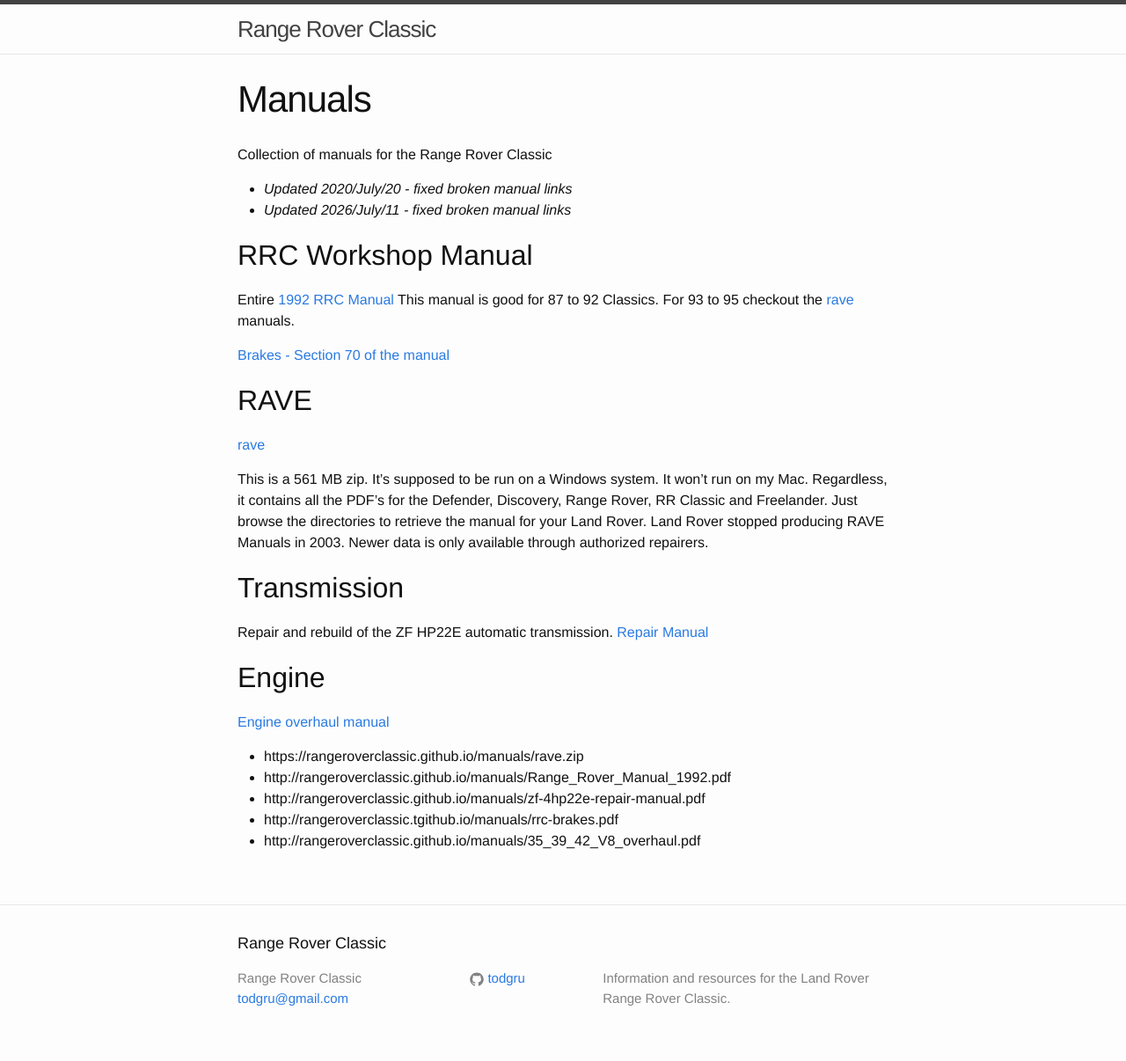
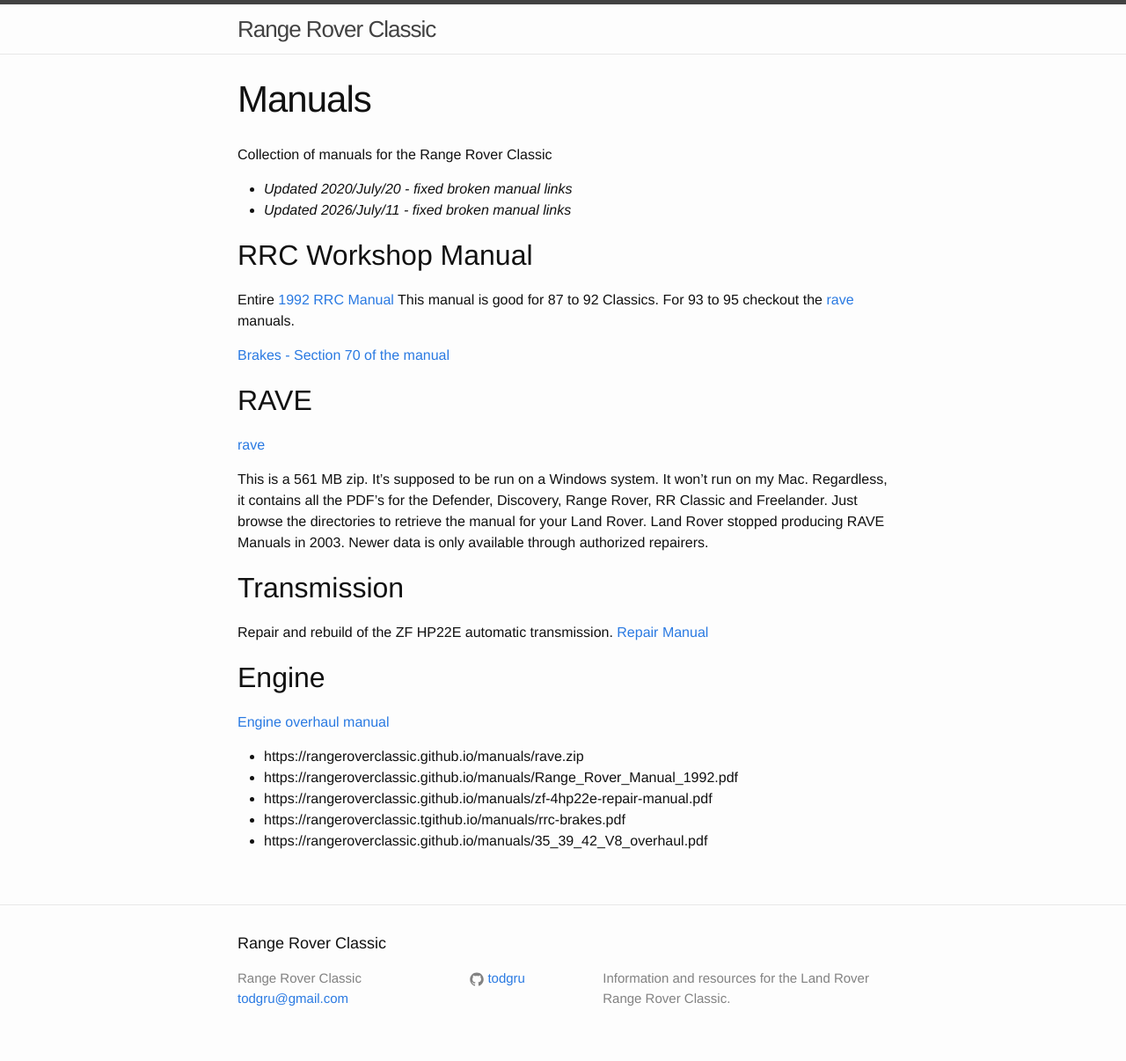
Before and after one commit to rangeroverclassic/rangeroverclassic.github.io, a Jekyll site: the page built from manuals/manuals.md, in a window 1280 px wide. Shown: the whole page at 88% size. Built offline with Jekyll 4.4.1, drawn with Linux system fonts in a browser that asks for light colours; some of the changed lines change nothing that is shown.

Commit message:
Change manual links to HTTPS
Updated URLs to use HTTPS for better security.

```diff
--- a/manuals/manuals.md
+++ b/manuals/manuals.md
@@ -36,7 +36,7 @@
 [Engine overhaul manual](./35_39_42_V8_overhaul.pdf)
 
 * https://rangeroverclassic.github.io/manuals/rave.zip
-* http://rangeroverclassic.github.io/manuals/Range_Rover_Manual_1992.pdf
-* http://rangeroverclassic.github.io/manuals/zf-4hp22e-repair-manual.pdf
-* http://rangeroverclassic.tgithub.io/manuals/rrc-brakes.pdf
-* http://rangeroverclassic.github.io/manuals/35_39_42_V8_overhaul.pdf
+* https://rangeroverclassic.github.io/manuals/Range_Rover_Manual_1992.pdf
+* https://rangeroverclassic.github.io/manuals/zf-4hp22e-repair-manual.pdf
+* https://rangeroverclassic.tgithub.io/manuals/rrc-brakes.pdf
+* https://rangeroverclassic.github.io/manuals/35_39_42_V8_overhaul.pdf
```
